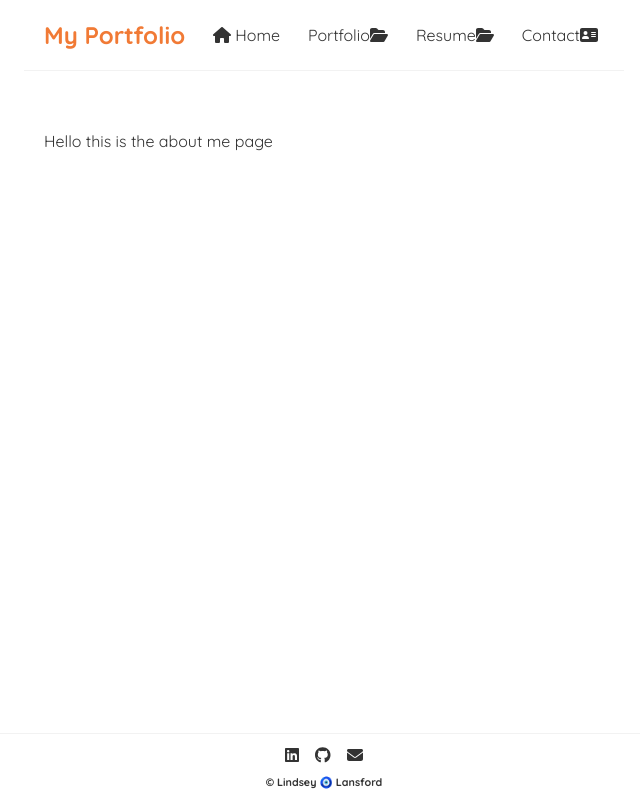
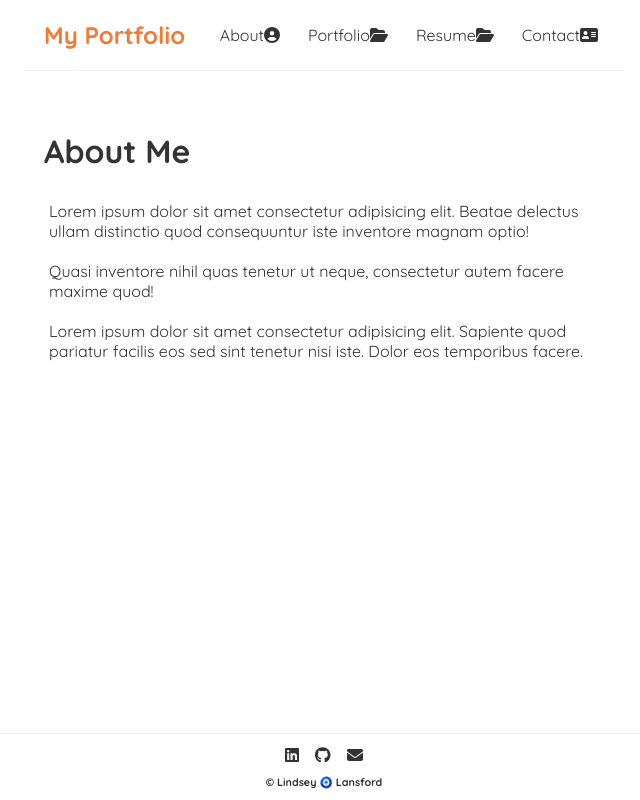
Before and after one commit to lindsey-lansford/react-portfolio, a React (Create React App) app: page /about in a window 1280 px wide. Shown: the whole page, without its empty margins (316-956 px from the left). Built offline with nearby package versions, Linux system fonts and the light colour scheme.

Commit message:
building the about component

```diff
--- a/src/components/About.js
+++ b/src/components/About.js
@@ -1,8 +1,21 @@
-
+import "../styles/about.css";
 
 const About = () => {
   return (
-    <div className="about-page-container">Hello this is the about me page</div>
+    <div className="about-page-container">
+      <h1 className="title">About Me</h1>
+      <div className="bio-image">
+        <img src="" alt="" className="" />
+      </div>
+      <div className="bio-copy">
+        <p>
+          Lorem ipsum dolor sit amet consectetur adipisicing elit. Beatae delectus ullam distinctio quod consequuntur iste inventore magnam optio!
+          <p>
+          </p> Quasi inventore nihil quas tenetur ut neque, consectetur autem facere maxime quod!
+        </p>
+        <p>Lorem ipsum dolor sit amet consectetur adipisicing elit. Sapiente quod pariatur facilis eos sed sint tenetur nisi iste. Dolor eos temporibus facere.</p>
+      </div>
+    </div>
   )
 }
 
--- a/src/components/Navbar.js
+++ b/src/components/Navbar.js
@@ -13,12 +13,12 @@ const Navbar = () => {
     <nav className="navbar">
       <h1>My Portfolio</h1>
       <div className="links">
-        <Link exact="true" className="homepage" to="/">
+        {/* <Link exact="true" className="homepage" to="/">
           <FontAwesomeIcon icon={faHouse} /> Home
+        </Link> */}
+        <Link className="about-page" to="/about"> About
+          <FontAwesomeIcon icon={faCircleUser}/>
         </Link>
-        {/* <Link className="about-page" to="/about"> About
-          <FontAwesomeIcon icon={faCircleUser} color="white"/>
-        </Link> */}
         <Link className="portfolio-page" to="/portfolio">Portfolio<FontAwesomeIcon icon={faFolderOpen}/>
         </Link>
         <Link className="resume-page" to="/resume">Resume<FontAwesomeIcon icon={faFolderOpen}/>
```
Also changed, not shown: src/styles/about.css (added).
